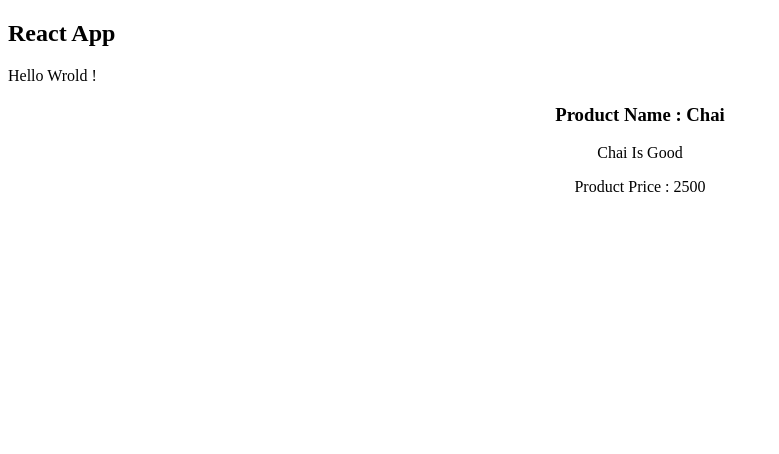
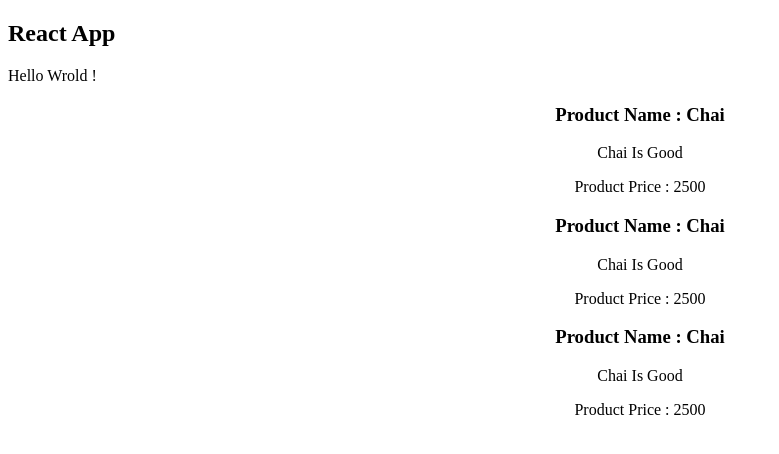
Before and after one commit to arshiya923/react-app, a React (Create React App) app: page / in a window 1280 px wide. Shown: the top 454 px of the page, without its empty margins (0-779 px from the left). Built offline with nearby package versions, Linux system fonts and the light colour scheme.

Commit message:
Type Of Components

```diff
--- a/src/App.js
+++ b/src/App.js
@@ -1,17 +1,19 @@
 import React from 'react'
 import Product from './components/Products/Products'
 
-
-const App = () => {
+class App extends React.Component {
+    render(){
         return(
             <div id='main' className='container'>
                 <h2>React App</h2>
                 <p>Hello Wrold !</p>
 
                 <Product />
-
+                <Product />
+                <Product />
             </div>
         )
     }
+}
 
 export default App
```
Lines whose indentation alone changed are shown as unchanged.
